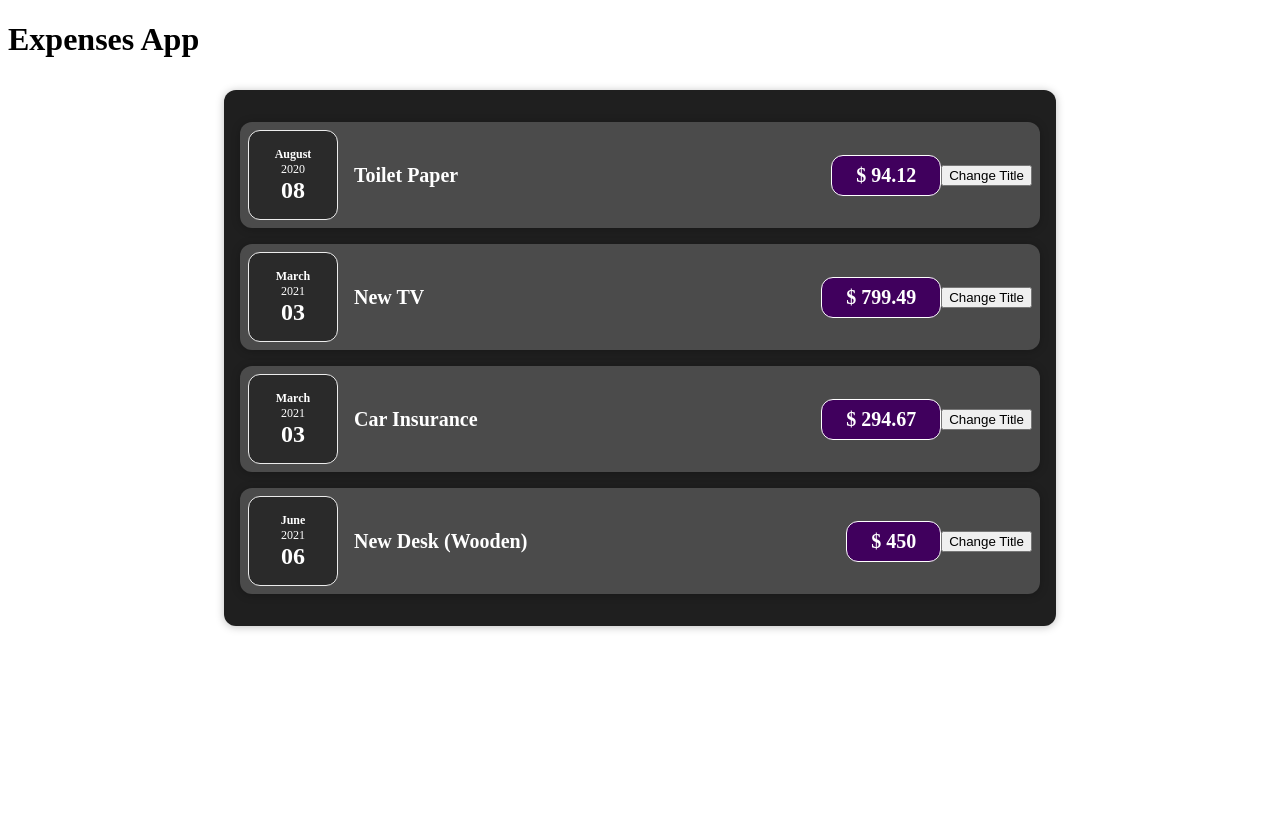
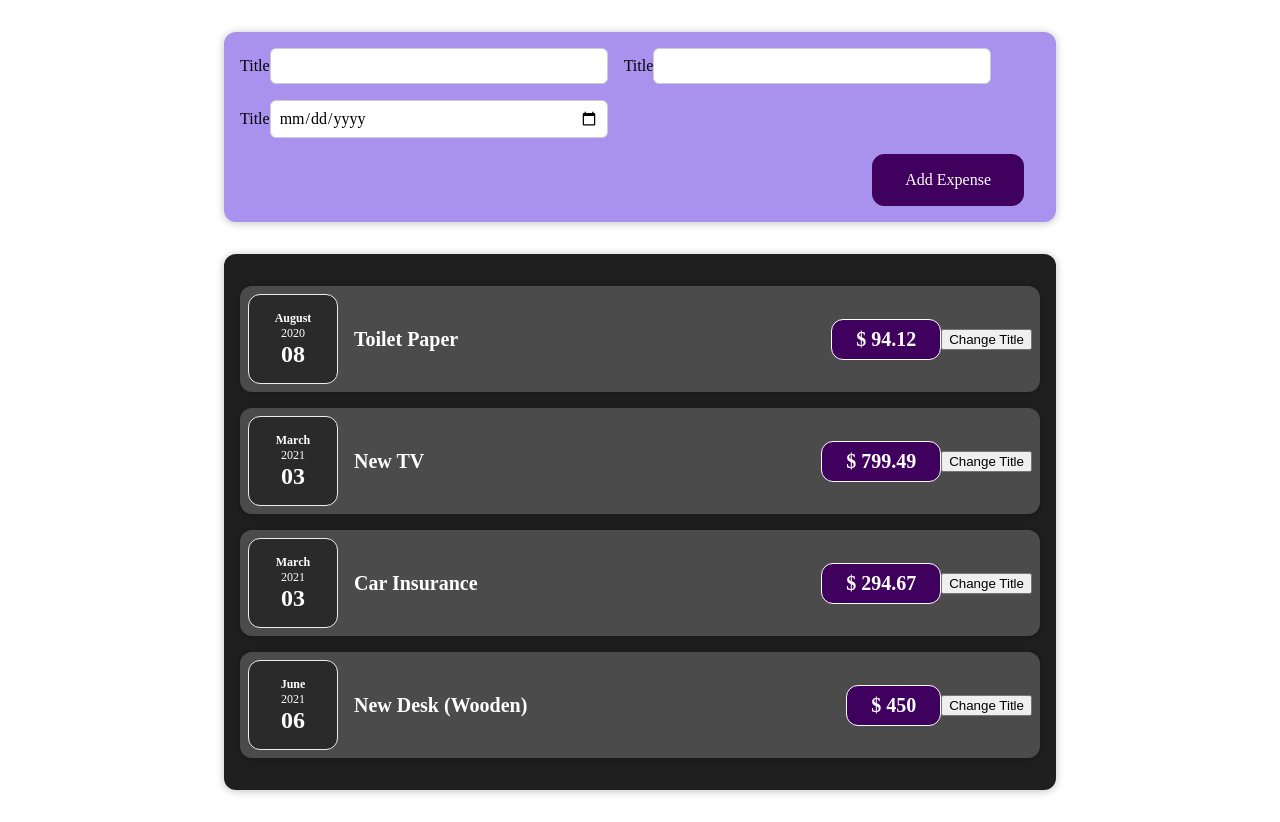
Before and after one commit to Marknjo/react-lab, a React (Create React App) app: page / in a window 1280 px wide. Before the commit the page ends 800 px from the top, so only its background shows below. Built offline with nearby package versions, Linux system fonts and the light colour scheme.

Commit message:
Expense form Markup

```diff
--- a/src/App/App.js
+++ b/src/App/App.js
@@ -1,14 +1,14 @@
 import { consoleSeparator } from './helpers/consoleSeparator';
 
 import Expenses from './components/Expenses/Expenses';
+import NewExpense from './components/NewExpense/NewExpense';
 
 const App = function () {
   consoleSeparator();
 
   return (
     <div>
-      <h1>Expenses App</h1>
-
+      <NewExpense />
       <Expenses />
     </div>
   );
--- a/src/App/components/NewExpense/ExpenseForm.js
+++ b/src/App/components/NewExpense/ExpenseForm.js
@@ -1,5 +1,30 @@
 import './ExpenseForm.css';
 
-const ExpenseForm = function () {};
+const ExpenseForm = function () {
+  return (
+    <form>
+      <div className="new-expense__controls">
+        <div className="new-expense__control">
+          <lable>Title</lable>
+          <input type="text" />
+        </div>
+
+        <div className="new-expense__control">
+          <lable>Title</lable>
+          <input type="number" min="0.01" step="0.01" />
+        </div>
+
+        <div className="new-expense__control">
+          <lable>Title</lable>
+          <input type="date" min="2019-01-01" max="2022-12-31" />
+        </div>
+      </div>
+
+      <div className="new-expense__actions">
+        <button type="submit">Add Expense</button>
+      </div>
+    </form>
+  );
+};
 
 export default ExpenseForm;
--- a/src/App/components/NewExpense/NewExpense.js
+++ b/src/App/components/NewExpense/NewExpense.js
@@ -1,7 +1,12 @@
+import ExpenseForm from './ExpenseForm';
 import './NewExpense.css';
 
 const NewExpense = function () {
-  return <div className="new-expense">"New Expense"</div>;
+  return (
+    <div className="new-expense">
+      <ExpenseForm />
+    </div>
+  );
 };
 
 export default NewExpense;
```
